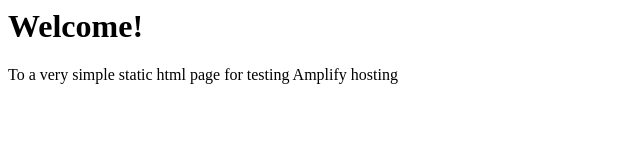
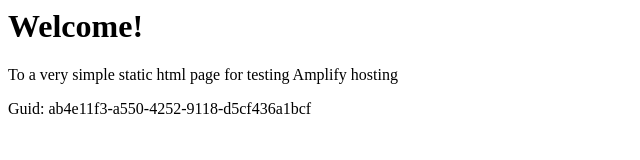
Before and after one commit to aws-aemilia-dub/Github-PR-Commit-Integration-Test-DoNotTouch-v1-prod-eu-west-1, a website: page src/index.html in a window 1280 px wide. Shown: the whole page, without its empty margins (0-640 px from the left). Drawn offline with Linux system fonts and the light colour scheme.

Commit message:
commit from integ tests

```diff
--- a/src/index.html
+++ b/src/index.html
@@ -1,3 +1,5 @@
+
+
 <html lang="en">
 
 <head>
@@ -10,6 +12,6 @@
 <body>
     <h1>Welcome!</h1>
     <p>To a very simple static html page for testing Amplify hosting</p>
-</body>
+    <p>Guid: ab4e11f3-a550-4252-9118-d5cf436a1bcf</p></body>
 
 </html>
```
